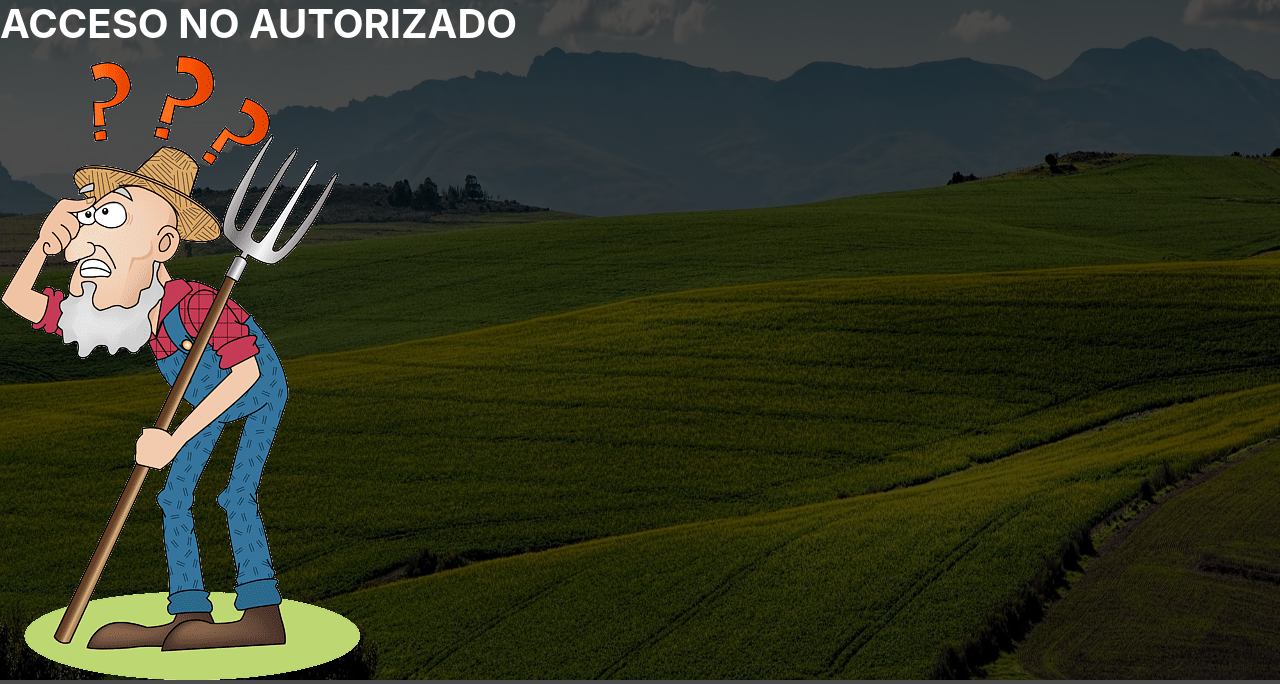
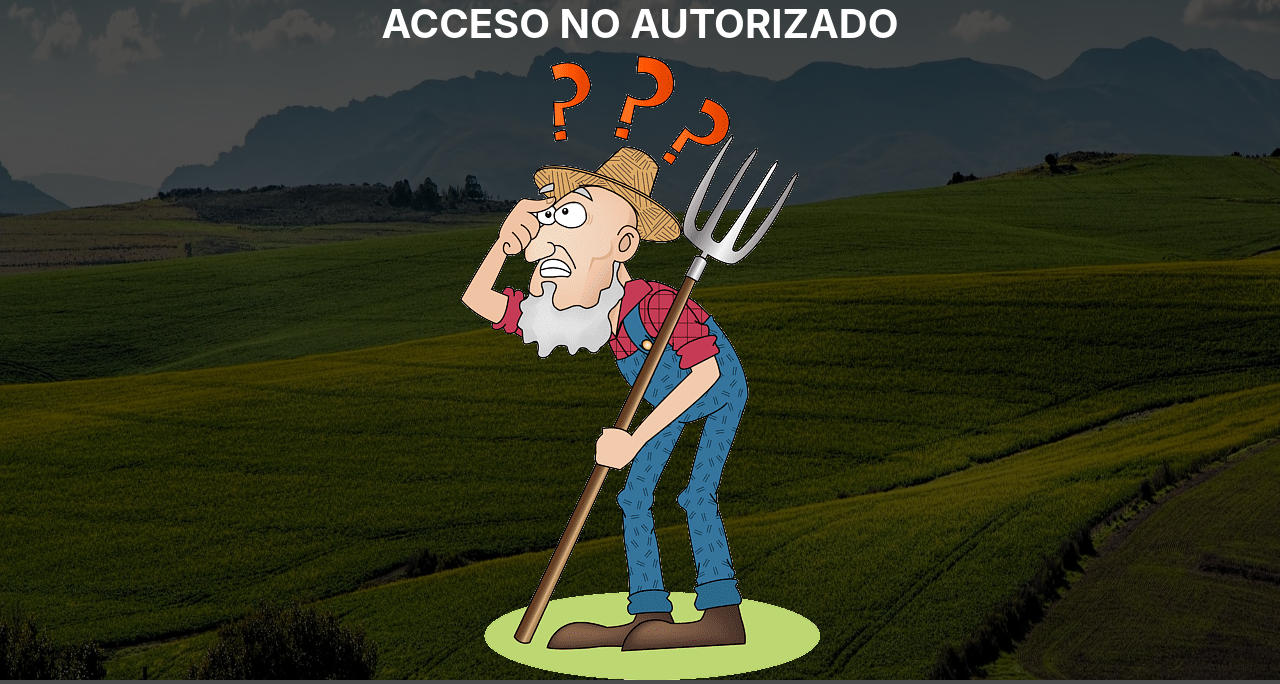
Before and after one commit to Jhonnet223455/Agro_app, a Django app: page /unauthorized/ in a window 1280 px wide. Shown: the part 116-800 px from the top of the page. Run offline with Django 4.2, Linux system fonts and the light colour scheme; some libraries are stand-ins or nearby versions.

Commit message:
Update general CSS

```diff
--- a/main/templates/base.html
+++ b/main/templates/base.html
@@ -51,7 +51,7 @@
 
         </ul>
     </nav>
-    <div>
+    <div class="container">
         {% block content %}
         {% endblock %}
     </div>
--- a/main/templates/home.html
+++ b/main/templates/home.html
@@ -1,5 +1,8 @@
 {% extends 'base.html' %}
 
 {% block content %}
-<h1 class="title">HOME</h1>
+    <div>
+        <h1 class="title">HOME</h1>
+    </div>
+
 {% endblock %}
--- a/main/templates/unauthorized_page.html
+++ b/main/templates/unauthorized_page.html
@@ -1,6 +1,11 @@
 {% extends 'base.html' %}
 {% load static %}
 {% block content %}
-    <h1 class="title">ACCESO NO AUTORIZADO</h1>
-    <img class="unauthorized-img" src="{% static 'unauthorized.png' %}"></img>
+    <div class="container">
+        <div class="col-md-12 text-center">
+            <h1 class="title">ACCESO NO AUTORIZADO</h1>
+            <img class="imgunauthorized" src="{% static 'unauthorized.png' %}"></img>
+        </div>
+    </div>
+
 {% endblock %}
```
Also changed, not shown: main/templates/profile.html (+4 -3 lines), static/styles.css (line endings or trailing spaces).
